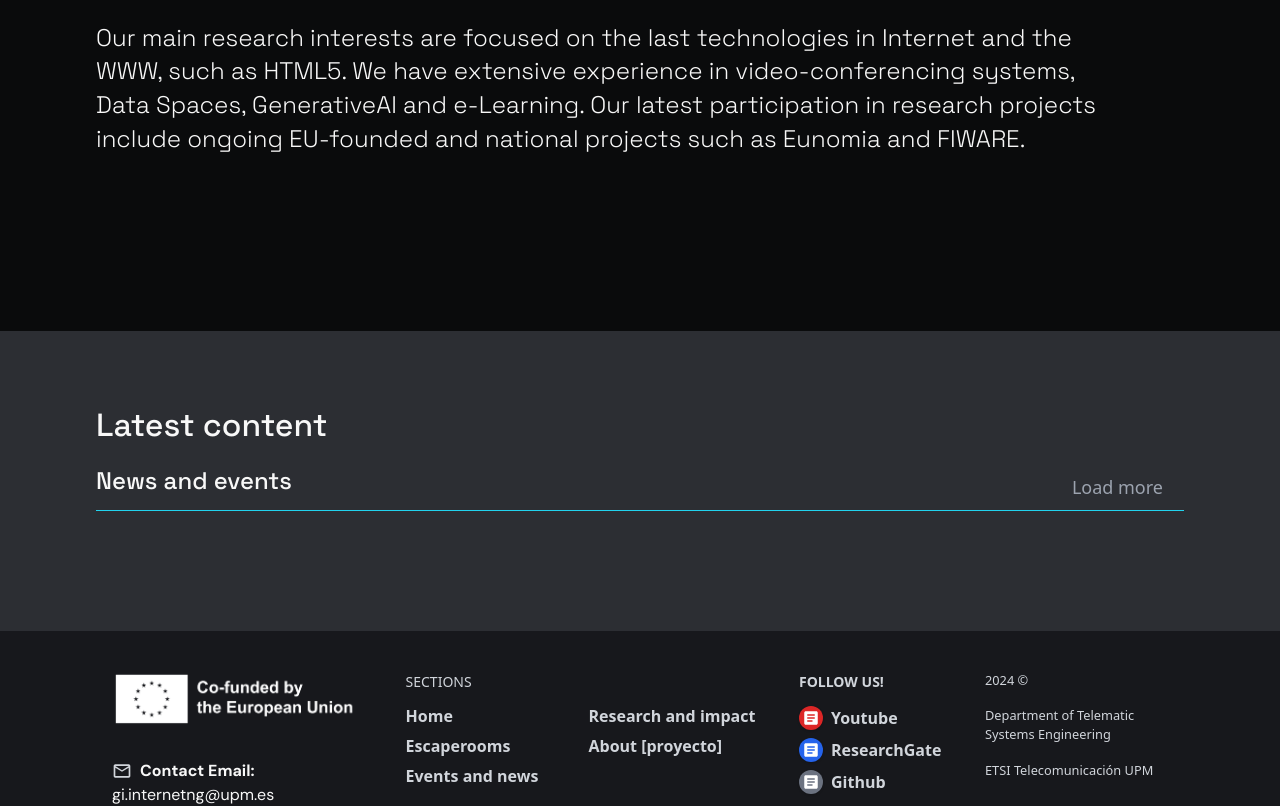
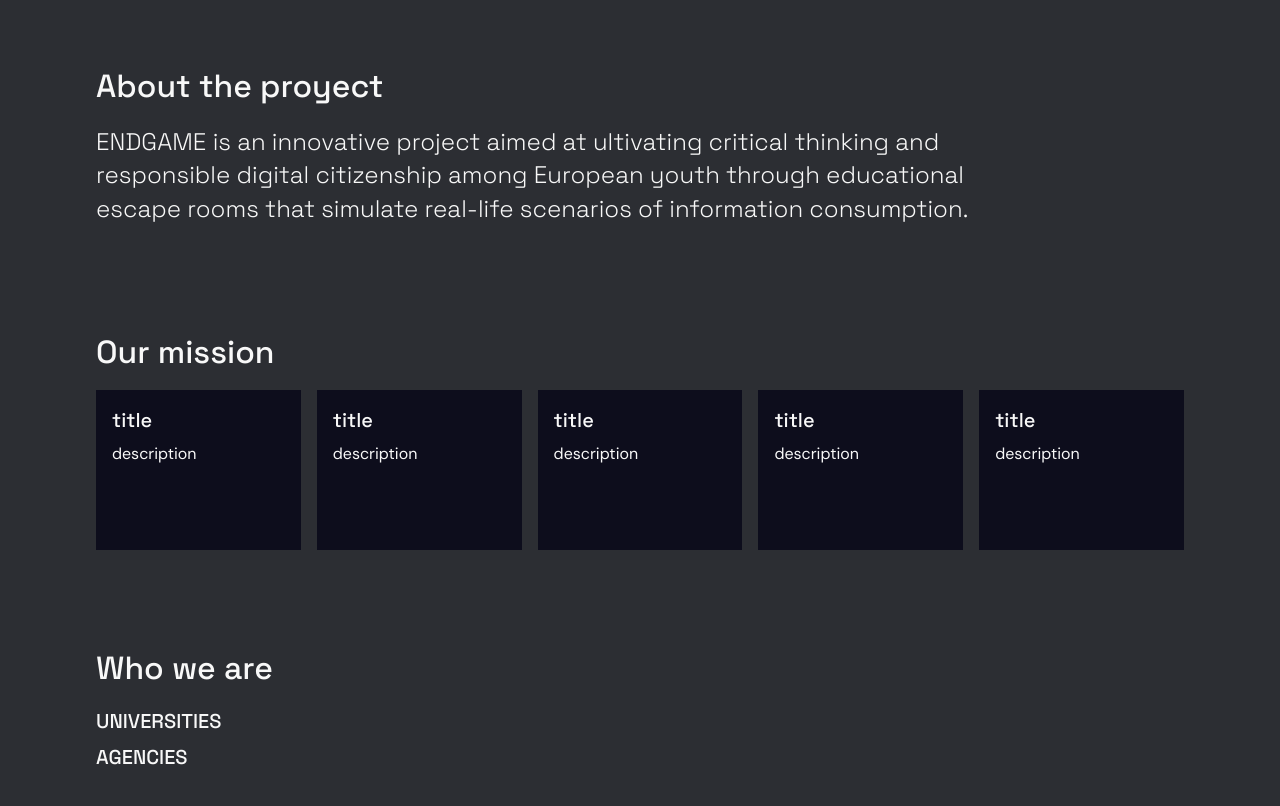
Before and after one commit to ENDGAMEPROJECT/endgameproject.github.io, a Next.js app: page / in a window 1280 px wide. Shown: the part 880-1686 px from the top of the page. Built offline with nearby package versions, Linux system fonts and the light colour scheme.

Commit message:
first update

```diff
--- a/app/globals.css
+++ b/app/globals.css
@@ -147,8 +147,7 @@ footer {
 
 .landing_cards {
   .card {
-    @apply  mx-auto md:mx-0 pb-12 place-items-center;
+    @apply mx-auto md:mx-0 pb-12 place-items-center;
     @apply flex flex-col justify-center justify-items-center gap-4;
-    @apply sm:grid sm:grid-cols-2 sm:items-start md:grid-cols-3 md:w-fit auto-rows-min xl:grid-cols-5;
   }
 }
--- a/app/page.js
+++ b/app/page.js
@@ -10,8 +10,8 @@ import { Button, ButtonVariants } from "@/components/ui/button";
 import Heading from "@/components/ui/Heading";
 import { Divider, DividerVariants } from "@/components/ui/divider";
 import ArrowForwardIcon from "@mui/icons-material/ArrowForward";
-import ResearchLineCard from "@/components/cards/ResearchLineCard";
 import Image from "../components/ui/image";
+import Text from "../components/ui/text";
 
 //Banner
 import {
@@ -22,6 +22,13 @@ import {
   BannerContent,
   BannerImg,
 } from "@/components/core/Banner";
+import {
+  CustomCard,
+  CardTitle,
+  CardSubtitle,
+  CardContent,
+  CardBody,
+} from "@/components/ui/customCard";
 
 // UI
 export default function Page() {
@@ -32,10 +39,10 @@ export default function Page() {
 
   return (
     <main>
-      <Banner>
+      <Banner className=" bg-black">
         {/* <BannerImg></BannerImg> */}
 
-        <BannerContent className="absolute ">
+        <BannerContent className="absolute">
           <Image
             className="mb-6 md:mb-6 max-w-[480px] md:max-w-[720px]"
             src={endgameLogosPng + "logo_ENDGAME_main_darkBg.png"}
@@ -61,27 +68,87 @@ export default function Page() {
         </BannerContent>
       </Banner>
 
-      <section className="padding_group_description bg-background-200">
-        <Divider size="lg" className="hidden md:flex"></Divider>
-        <Divider size="sm"></Divider>
+      <Divider size="xl" />
 
-        <Heading level="h3">{t("home.section1Title")}</Heading>
-        <Heading level="subtitle"> {t("home.section1Description")}</Heading>
+      {/* SECTION 1 */}
+      <Heading level="h1">{t("home.aboutSection")}</Heading>
+      <section className="padding_group_description flex flex-col gap-24">
+        <article>
+          <Heading level="h3">{t("home.about.title")}</Heading>
+          <Heading level="subtitle"> {t("home.about.content")}</Heading>
+        </article>
+        <article>
+          <Heading level="h3">{t("home.mission.title")}</Heading>
+          <section className="flex gap-4">
+            <CustomCard className="min-h-40 w-full p-4 bg-black">
+              <CardBody>
+                <CardTitle level="h5">
+                  {t("home.mission.content.card1.title")}
+                </CardTitle>
+                <Text>{t("home.mission.content.card1.description")}</Text>
+              </CardBody>
+            </CustomCard>
+            <CustomCard className="min-h-40 w-full p-4 bg-black">
+              <CardBody>
+                <CardTitle level="h5">
+                  {t("home.mission.content.card1.title")}
+                </CardTitle>
+                <Text>{t("home.mission.content.card1.description")}</Text>
+              </CardBody>
+            </CustomCard>
+            <CustomCard className="min-h-40 w-full p-4 bg-black">
+              <CardBody>
+                <CardTitle level="h5">
+                  {t("home.mission.content.card1.title")}
+                </CardTitle>
+                <Text>{t("home.mission.content.card1.description")}</Text>
+              </CardBody>
+            </CustomCard>
+            <CustomCard className="min-h-40 w-full p-4 bg-black">
+              <CardBody>
+                <CardTitle level="h5">
+                  {t("home.mission.content.card1.title")}
+                </CardTitle>
+                <Text>{t("home.mission.content.card1.description")}</Text>
+              </CardBody>
+            </CustomCard>
+            <CustomCard className="min-h-40 w-full p-4 bg-black">
+              <CardBody>
+                <CardTitle level="h5">
+                  {t("home.mission.content.card1.title")}
+                </CardTitle>
+                <Text>{t("home.mission.content.card1.description")}</Text>
+              </CardBody>
+            </CustomCard>
+          </section>
+        </article>
+        <article>
+          <Heading level="h3">{t("home.partners.title")}</Heading>
+          <Heading level="h5" className="uppercase">
+            {t("home.partners.universities.title")}
+          </Heading>
+          <Heading level="h5" className="uppercase">
 
-        <Divider size="md"></Divider>
-        <Divider size="xxl" className="hidden md:flex"></Divider>
-        <div id="researchlines"></div>
+            {t("home.partners.agencies.title")}
+          </Heading>
+        </article>
       </section>
+      <Divider size="xl" />
 
+      {/* LATEST CONTENT */}
+      {/*
       <section
         className="standard_margin-s section-researchlines landing_cards"
         id="researchlines"
       >
         <Divider size="md"></Divider>
-        <Heading level="h3">{t("home.latestContent.title")}</Heading>
-        <header className="w-full flex justify-between border-b border-cyan-400">
-          <Heading level='h4'>{t("home.latestContent.events.title")}</Heading>
-          <Button
+        <Heading level="h1">{t("home.latestContent.title")}</Heading>
+        {/* EVENTS AND NEWS */}
+      {/*
+        <section className="cards">
+          <header className="mb-4 w-full flex justify-between border-b border-cyan-400">
+            <Heading level="h4">{t("home.latestContent.events.title")}</Heading>
+            <Button
               className={
                 ButtonVariants({
                   variant: "ghost",
@@ -92,11 +159,43 @@ export default function Page() {
             >
               {t("research.button2")}
             </Button>
-        </header>
-        <section className="card"></section>
+          </header>
+          <section className="flex gap-4">
+            <CustomCard className="min-h-40 w-fit min-w-80 p-4 bg-black">
+              <CardBody>
+                <CardTitle level="h5">
+                  {t("home.latestContent.events.event.title")}
+                </CardTitle>
+                <CardSubtitle>
+                  {t("home.latestContent.events.event.date")}
+                </CardSubtitle>
+              </CardBody>
+            </CustomCard>
+            <CustomCard className="min-h-40 w-fit p-4 bg-black">
+              <CardBody>
+                <CardTitle level="h5">
+                  {t("home.latestContent.events.event.title")}
+                </CardTitle>
+                <CardSubtitle>
+                  {t("home.latestContent.events.event.date")}
+                </CardSubtitle>
+              </CardBody>
+            </CustomCard>
+            <CustomCard className="min-h-40 w-fit p-4 bg-black">
+              <CardBody>
+                <CardTitle level="h5">
+                  {t("home.latestContent.events.event.title")}
+                </CardTitle>
+                <CardSubtitle>
+                  {t("home.latestContent.events.event.date")}
+                </CardSubtitle>
+              </CardBody>
+            </CustomCard>
+          </section>
+        </section>
 
         <Divider size="md"></Divider>
-      </section>
+      </section> */}
     </main>
   );
 }
--- a/components/LangSwitcher.jsx
+++ b/components/LangSwitcher.jsx
@@ -13,14 +13,14 @@ const lngs = {
     nativeName: "Spanish",
     abbreviation: "ES",
   },
-  fi: {
-    nativeName: "Finnish",
-    abbreviation: "FI",
-  },
-  sr: {
-    nativeName: "Serbian",
-    abbreviation: "SR",
-  },
+  // fi: {
+  //   nativeName: "Finnish",
+  //   abbreviation: "FI",
+  // },
+  // sr: {
+  //   nativeName: "Serbian",
+  //   abbreviation: "SR",
+  // },
 };
 
 export default function LangSwitcher() {
@@ -43,8 +43,8 @@ export default function LangSwitcher() {
         >
           {lngs[lng].abbreviation}
           {lng == "en" && <span className="font-normal"> / </span>}
-          {lng == "es" && <span className="font-normal"> / </span>}
-          {lng == "fi" && <span className="font-normal"> / </span>}
+          {/* {lng == "fi" && <span className="font-normal"> / </span>}
+          {lng == "es" && <span className="font-normal"> / </span>} */}
         </a>
       ))}
     </div>
--- a/components/cards/ResearchLineCard.jsx
+++ /dev/null
@@ -1,105 +0,0 @@
-"use client";
-
-import clsx from "clsx";
-import * as React from "react";
-import { useState } from "react";
-import Link from "next/link";
-
-// Data
-import { useTranslation } from "react-i18next";
-import { researchlines } from "@/constants/researchlines";
-
-// Components
-import Text from "../ui/Text";
-import Image from "../ui/Image";
-import {
-  CustomCard,
-  CardContent,
-  CardTitle,
-} from "@/components/ui/customCard";
-
-
-
-// Las cards comentadas son las que ya están aisladas en la carpeta cards
-const Card = React.forwardRef(
-  (
-    {
-      title,
-      description,
-      description_en,
-      description_es,
-      researchLine,
-    },
-    ref
-  ) => {
-    const { t, i18n } = useTranslation();
-    const currentLang = i18n.language;
-
-    // PARA PROJECTCARD / teamcard
-    // Manejo de estado para ver si se ha expandido el "ver más" del texto
-    const [isExpanded, setIsExpanded] = useState(false);
-    const toggleDescription = () => {
-      setIsExpanded((prevState) => !prevState); // Alterna entre true y false,
-    };
-
-    //elegir description o description_es según el currentLang
-    let description_translation = description_en;
-    if (currentLang == "es" && description_es) {
-      description_translation = description_es;
-    }
-
-    // fondo researchline cards - project cards
-    let backgroundColor;
-
-    // coge solo la primera researchline para ponerle el fondo
-    switch (researchLine && researchLine[0]) {
-      case "data":
-        backgroundColor = "bg-data_bg"; // Para la categoría 'data'
-        break;
-      case "videoconference":
-        backgroundColor = "bg-videoconference_bg"; // Para la categoría 'videoconference'
-        break;
-      case "ai":
-        backgroundColor = "bg-ai_bg"; // Para la categoría 'ai'
-        break;
-      case "computing":
-        backgroundColor = "bg-networks_bg"; // Para la categoría 'ai'
-        break;
-      case "e-learning":
-        backgroundColor = "bg-eLearning_bg"; // Para la categoría 'ai'
-        break;
-      default:
-        backgroundColor = "bg-gray-600/50"; // Valor por defecto si no hay coincidencia
-        break;
-    }
-
-    //si tiene más de una researchline le ponemos all al link a las publicaciones
-    let pubResearchLine = "all";
-    if (researchLine && researchLine.length == 1) {
-      pubResearchLine = researchLine[0];
-    }
-
-
-    return (
-      <CustomCard className="card-researchline w-fit max-w-[300px] h-fit mb-8 md:mb-0">
-        <span className="h-20 w-full bg-cyan-800"></span>
-        <CardContent>
-          <CardTitle level='h4' className="font-semibold text-white">
-            {title}
-          </CardTitle>
-          <Text className="font-light">{description}</Text>
-          {/* <Button asChild variant="outline" size="sm" radius="rounded_sm" className="mt-4">
-              <Link rel="noopener noreferrer" target="_blank" href={`projects?researchline=${researchLine}`} >
-                {t("front.ResearchLines.button")}
-                <ArrowRightIcon />
-              </Link>
-            </Button> */}
-        </CardContent>
-      </CustomCard>
-    );
-  }
-);
-
-Card.displayName = "ResearchLineCard";
-
-export default Card;
--- a/components/ui/Heading.jsx
+++ b/components/ui/Heading.jsx
@@ -68,21 +68,31 @@
 import React from "react";
 
 const Heading = ({ level = "h1", children, className = "" }) => {
-  const Component = {
-    h1: "h1", h2: "h2", h3: "h3", h4: "h4", h5: "h5", h6: "h6",
-    highlight: "h4", "title-sm": "h6", subtitle: "h5",
+  const Component =
+    {
+      h1: "h1",
+      h2: "h2",
+      h3: "h3",
+      h4: "h4",
+      h5: "h5",
+      h6: "h6",
+      highlight: "h4",
+      "title-sm": "h6",
+      subtitle: "h5",
     }[level] || "h1";
 
   const baseClasses = "text-text font-title text-balance";
-  const sizeClasses = {
-    h1: "text-36 sm:text-40 mb-6 font-medium",
+  const sizeClasses =
+    {
+      h1: "text-36 sm:text-40 mt-8 mb-6 font-medium uppercase text-center !text-primary",
       h2: "text-32 sm:text-36 mb-4 font-medium",
       h3: "text-28 sm:text-32 mb-4 font-medium",
       h4: "text-24 sm:text-24 mb-2 font-medium",
-    h5: "text-20 sm:text-24 mb-2 font-medium",
+      h5: "text-20 mb-2 font-medium",
       h6: "text-base font-medium uppercase mb-2",
       "title-sm": "text-base sm:text-20 font-normal mb-2 leading-snug",
-    subtitle: "text-20 md:text-24 mb-2 font-light max-w-[50ch] md:max-w-[70ch] 2xl:max-w-[75ch]",
+      subtitle:
+        "text-20 md:text-24 mb-2 font-light max-w-[50ch] md:max-w-[70ch] 2xl:max-w-[75ch]",
     }[level] || "";
 
   return (
--- a/constants/langs/en.js
+++ b/constants/langs/en.js
@@ -15,15 +15,43 @@ export const en = {
     description:
       "Escaping new disinformation through gamified cross-border media literacy education",
     "action-button": "CTA button",
-    section1Title: "About us",
-    section1Description:
-      "Our main research interests are focused on the last technologies in Internet and the WWW, such as HTML5. We have extensive experience in video-conferencing systems, Data Spaces, GenerativeAI and e-Learning. Our latest participation in research projects include ongoing EU-founded and national projects such as Eunomia and FIWARE.",
-
+    aboutSection: "What is ENDGAME",
+    about: {
+      title: "About the proyect",
+      content:
+        "ENDGAME is an innovative project aimed at ultivating critical thinking and responsible digital citizenship among European youth through educational escape rooms that simulate real-life scenarios of information consumption.",
+    },
+    mission: {
+      title: "Our mission",
+      content: {
+        card1: { icon: "icon", title: "title", description: "description" },
+        card2: { icon: "icon", title: "title", description: "description" },
+        card3: { icon: "icon", title: "title", description: "description" },
+        card4: { icon: "icon", title: "title", description: "description" },
+        card5: { icon: "icon", title: "title", description: "description" },
+      },
+    },
+    partners: {
+      title: 'Who we are',
+      universities: {
+        title: 'Universities',
+        card1: { icon: "icon", title: "title", description: "description" },
+        card2: { icon: "icon", title: "title", description: "description" },
+        card3: { icon: "icon", title: "title", description: "description" },
+      },
+      agencies: {
+        title: "Agencies",
+      },
+    },
     latestContent: {
       title: "Latest content",
       events: {
         title: "News and events",
         button: "See all activity",
+        event: {
+          title: "Event title",
+          date: "12.12.2025",
+        },
       },
       research: {
         title: "Impact and resaerch",
--- a/constants/langs/es.js
+++ b/constants/langs/es.js
@@ -12,36 +12,55 @@ export const es = {
     publicationstab: "Publicaciones",
   },
   home: {
-    title: "ENDGAME",
+    title: "",
     description:
-      "Escaping new disinformation through gamified cross-border media literacy education",
+      "Combatiendo la nueva desinformación con escaperooms educativas",
     "action-button": "CTA button",
-    section1Title: "Sobre nosotros",
-    section1Description:
-      "Nuestros principales intereses de investigación se centran en las últimas tecnologías de Internet y la WWW, como HTML5. Tenemos una amplia experiencia en sistemas de videoconferencia, espacios de datos, IA generativa y e-Learning. Nuestra última participación en proyectos de investigación incluye proyectos en curso financiados por la UE y nacionales como Eunomia y FIWARE.",
-    section1Subtitle: "Principios del proyecto",
-    latestPublicationsTitle: "Últimas publicaciones",
-    latestPublicationsButton: "Ver todas las publicaciones",
-    ResearchLines: {
-      sectionTitle: "Líneas de investigación",
-      button: "Ver proyectos",
-      ResearchLine1: {
-        ResearchLineTitle: "Datos",
-        ResearchLineBody:
-          "Esta línea aborda el estudio y desarrollo de tecnologías avanzadas para el procesamiento, gestión y análisis de datos, incluyendo espacios de datos y gemelos digitales.",
+    aboutSection: "Qué es ENDGAME",
+    about: {
+      title: "Sobre el proyecto",
+      content:
+        "ENDGAME is an innovative project aimed at ultivating critical thinking and responsible digital citizenship among European youth through educational escape rooms that simulate real-life scenarios of information consumption.",
+    },
+    mission: {
+      title: "Objetivos",
+      content: { // pasar a constants
+        card1: { icon: "icon", title: "title", description: "description" },
+        card2: { icon: "icon", title: "title", description: "description" },
+        card3: { icon: "icon", title: "title", description: "description" },
+        card4: { icon: "icon", title: "title", description: "description" },
+        card5: { icon: "icon", title: "title", description: "description" },
       },
-      ResearchLine2: {
-        ResearchLineTitle: "Tecnología educativa",
-        ResearchLineBody:
-          "Esta línea se centra en el diseño y desarrollo de tecnologías educativas avanzadas, incluyendo plataformas de aprendizaje, herramientas de autor, ia en educación y escape rooms educativas.",
+    },
+    partners: {
+      title: 'Quiénes somos',
+      universities: {  // pasar a constants
+        title: 'Universidades',
+        card1: { icon: "icon", title: "title", description: "description" },
+        card2: { icon: "icon", title: "title", description: "description" },
+        card3: { icon: "icon", title: "title", description: "description" },
       },
-      ResearchLine3: {
-        ResearchLineTitle: "Inteligencia Artificial",
-        ResearchLineBody:
-          "Esta línea se enfoca en la investigación y desarrollo de aplicaciones basadas en inteligencia artificial, incluyendo la evaluación de modelos de lenguaje de gran escala (LLMs), ajuste fino (fine-tuning), recuperación aumentada por generación (RAG).",
+      agencies: {
+        title: "Agencias",
+      },
+    },
+    latestContent: {
+      title: "Novedades",
+      events: {
+        title: "News and events",
+        button: "See all activity",
+        event: {
+          title: "Título de evento reciente",
+          date: "12 de diciembre de 2025",
+        },
+      },
+      research: {
+        title: "Últimas publicaciones",
+        button: "Ver todas las publicaciones",
       },
     },
   },
+
   research: {
     title: "Publicaciones",
     description:
--- a/constants/routes.js
+++ b/constants/routes.js
@@ -6,11 +6,11 @@ import Research from "./../app/research/page";
 import { Route, Routes } from "react-router-dom";
 
 export const routes = [
-    { route: "/", key: "nav.home", page:<Page/>, active: true },
-    { route: "/escaperooms", key: "nav.escaperooms", page:<Escaperooms/>, active: true },
-    { route: "/events", key: "nav.events", page:<Events/>, active: true },
-    { route: "/research", key: "nav.research", page:<Research/>, active: true },
-    { route: "/about", key: "nav.about", page:<About/>, active: true },
+    { route: "/", key: "nav.home", page:<Page/>, active: false },
+    { route: "/escaperooms", key: "nav.escaperooms", page:<Escaperooms/>, active: false },
+    { route: "/events", key: "nav.events", page:<Events/>, active: false },
+    { route: "/research", key: "nav.research", page:<Research/>, active: false },
+    { route: "/about", key: "nav.about", page:<About/>, active: false },
   ];
 
 export const activeRoutes = routes
--- a/tailwind.config.js
+++ b/tailwind.config.js
@@ -44,13 +44,13 @@ module.exports = {
         black: "#0D0D1C",
 
         primary: { // azul genérico
-          DEFAULT: "#056dc1",
+          DEFAULT: "#0AFFDE",
           900: "#0e406c",
           800: "#094b83",
           700: "#05589f",
           600: "#056dc1",
           500: "#118de6",
-          400: "#3ba8f5",
+          400: "#0AFFDE", // default
           300: "#7fc5fa",
           200: "#bbdffc",
           100: "#e0effe",
```
Also changed, not shown: 177 other files (tests, documents, lock files or other folders). Lines whose indentation alone changed are shown as unchanged.
